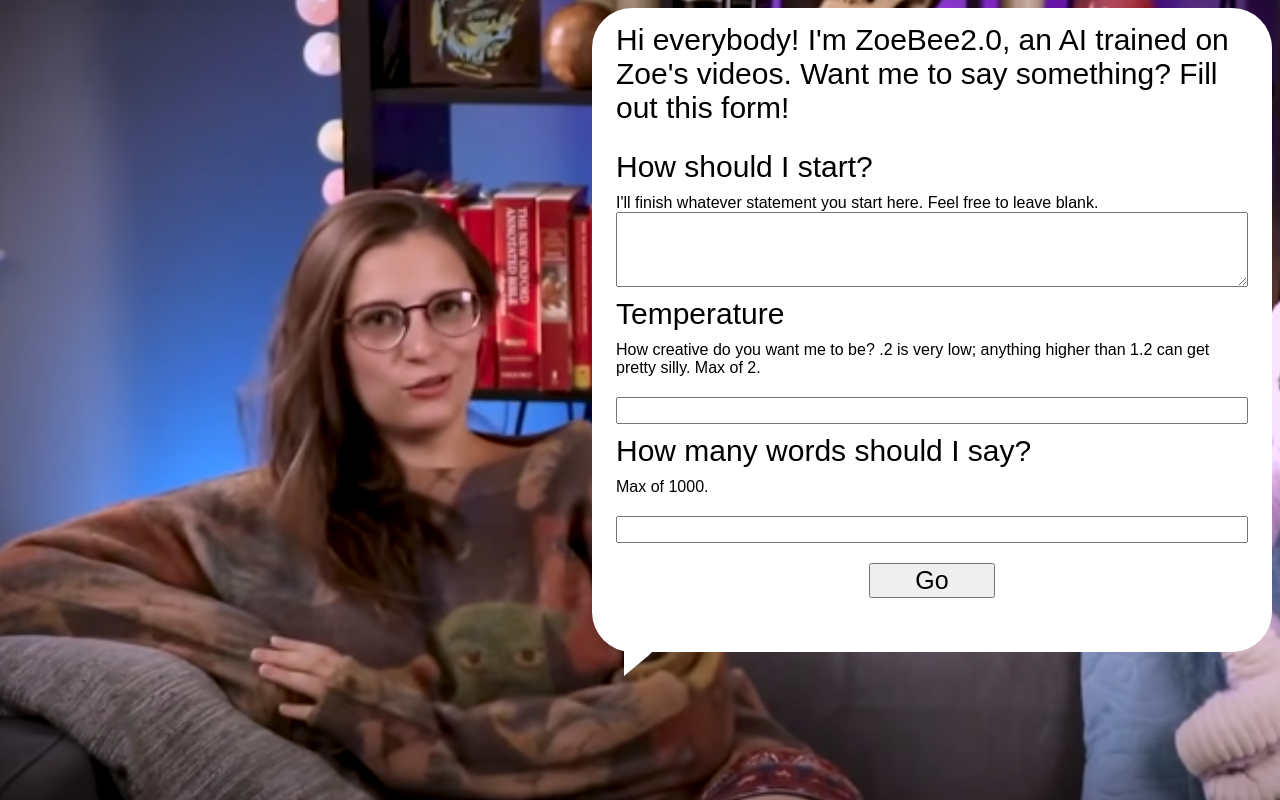
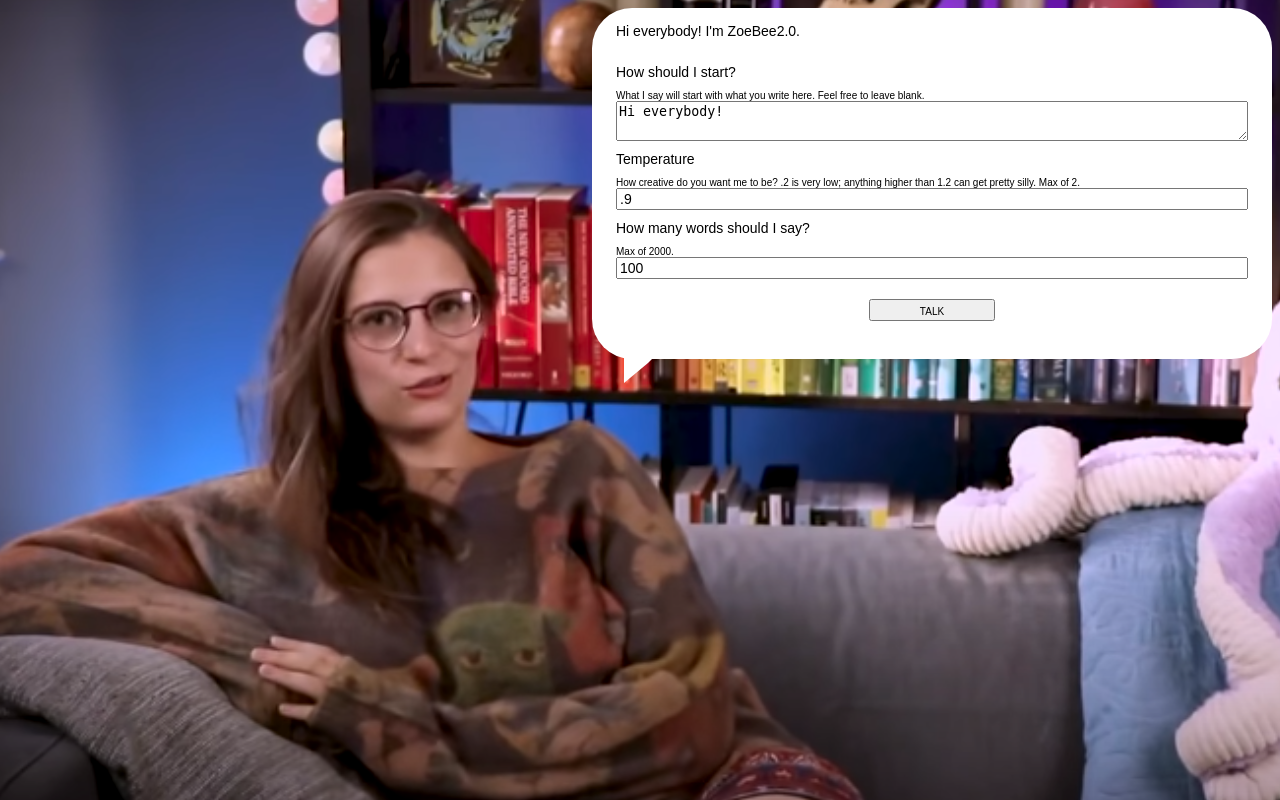
Before and after one commit to thiscoldhouse/zoebee2.0, a Flask app: page / in a window 1280 px wide. Run offline with Flask 2, Linux system fonts and the light colour scheme; some libraries are stand-ins or nearby versions.

Commit message:
WIP - website working

```diff
--- a/main.py
+++ b/main.py
@@ -1,6 +1,6 @@
 import gpt_2_simple as gpt2
 import sys
-from flask import Flask, render_template, send_from_directory, jsonify
+from flask import Flask, render_template, send_from_directory, jsonify, request
 
 app = Flask(__name__)
 
@@ -9,6 +9,25 @@ app = Flask(__name__)
 @app.route('/')
 def index():
     return render_template('index.html')
+
+@app.route('/talk', methods=['POST'])
+def talk():
+    data = request.get_json(force=True)
+    if data['length'] > 2000:
+        return jsonify('Length must be less than 1000')
+
+    text = load_and_run_model(
+            data['prefix'],
+            data['temperature'],
+            data['length']
+        )
+    print('=========')
+    print(f'Run with {data}')
+    print(text)
+    print('=========')
+    return jsonify(text)
+
+
 
 @app.route('/static')
 def staticfiles(path):
@@ -29,20 +48,14 @@ def train_model():
     return sess, gpt2
 
 def load_and_run_model(prefix, temperature=.8, length=500):
-    print('*****************************')
-    print('*****************************')
-    print('Prefix: ', prefix)
-    print('Temp: ', temperature)
-    print('Length: ', length)
-    print('*****************************')
-    print('*****************************')
     sess = gpt2.start_tf_sess()
     gpt2.load_gpt2(sess)
-    gpt2.generate(
+    return gpt2.generate(
         sess,
         length=length,
         truncate='<|endoftext|>',
-        prefix=prefix
+        prefix=prefix,
+        return_as_list=True
     )
 
 def train():
@@ -50,35 +63,4 @@ def train():
     gpt2.generate(sess)
 
 if __name__ == '__main__':
-    arg = None
-    try:
-        arg = sys.argv[1]
-    except IndexError:
-        pass
-    if arg is None:
-        app.run(host='0.0.0.0', port=8000, debug=True)
-    elif arg == 'train':
-        train()
-    elif arg == 'run':
-        prefix = None
-        temperature = 1.0
-        length = 500
-        try:
-            prefix = sys.argv[2]
-        except IndexError:
-            pass
-
-        try:
-            temperature = sys.argv[3]
-        except IndexError:
-            pass
-
-        try:
-            length = int(sys.argv[4])
-        except IndexError:
-            pass
-
-        load_and_run_model(prefix, temperature, length)
-
-    else:
-        raise ValueError('Only train or run')
+    app.run(host='0.0.0.0', port=8000, debug=True)
--- a/templates/index.html
+++ b/templates/index.html
@@ -1,33 +1,92 @@
 <html>
+  <meta name="viewport" content="width=device-width, initial-scale=1.0">
+
   <head>
     <script src="https://catastrophicthinking.com/lib/jquery-3.3.1.js"></script>
   </head>
   <body>
-    <div id="result" class="bubble" style="display:none">Type any text here and the bubble will grow to fit the text no matter how many lines.  Isn't that nifty?
+    <div id="spinny-container" style="display: none">
+      <div id="spinny">
+      </div>
+    </div>
+    <div id="result" class="bubble" style="display:none">
+      <div id="result-text"></div>
+      <button id="go-again">go again</button>
     </div>
     <div id="form" class="bubble">
       <div id="explanatory-text">
-        Hi everybody! I'm ZoeBee2.0, an AI trained on Zoe's videos. Want me to say something? Fill out this form!
+        Hi everybody! I'm ZoeBee2.0.
       </div>
       <form id="form">
         <label>How should I start?</label>
         <label class="helper">
-          I'll finish whatever statement you start here. Feel free to leave blank.
+          What I say will start with what you write here. Feel free to leave blank.
         </label>
-        <textarea type="textarea" id="prefix"></textarea>
+        <textarea type="textarea" id="prefix">Hi everybody!</textarea>
         <label>Temperature</label>
         <label class="helper">
           How creative do you want me to be? .2 is very low; anything higher than 1.2 can get pretty silly. Max of 2.
         </label>
-        <input type="number" step="0.1" id="" max="2">
+        <input type="number" step="0.1" id="temperature" min="0" max="2" value=".9">
         <label>How many words should I say?</label>
-        <label class="helper">Max of 1000.</label>
-        <input type="number" step="1" id="length" max="1000">
-        <button id="go">Go</button>
+        <label class="helper">Max of 2000.</label>
+        <input type="number" step="1" id="length" min="0" max="1000" value="100">
+        <button id="go">talk</button>
       </form>
     </div>
     <script>
+
+      function displayBubble(name){
+        $(".bubble").css("display", "none");
+        $("#" + name).css("display", "block");
+      }
+      function spin(){
+        $("#spinny-container").css("display", "block");
+      }
+      function stopSpinning(){
+        $("#spinny-container").css("display", "none");
+      }
+
+      function goAgain(e){
+        displayBubble('form');
+      }
+
+      function go(e){
+        e.preventDefault(); // avoid html forms default behavior
+        let prefix = $("#prefix").val();
+        let temperature = parseFloat($("#temperature").val());
+        let length = parseInt($("#length").val());
+        if (length < 0 || length > 1000){
+          window.alert('Temperature must be between 0 and 2');
+        }
+        if (temperature > 2 || temperature < 0){
+          window.alert('Temperature must be between 0 and 2');
+        }
+        spin()
+        $.ajax({
+          url: '/talk',
+          type: "POST",
+          data: JSON.stringify({
+            'prefix': prefix,
+            'temperature': temperature,
+            'length': length
+          }),
+          contentType: 'application/json; charset=utf-8',
+          dataType: 'json',
+          timeout: 30000,
+          success: function(data){
+            $("#result-text").text(data);
+            displayBubble("result");
+            stopSpinning();
+          },
+          error: function(data){
+            debugger;
+          }
+        });
+      }
       $(document).ready(function(){
+        $("#go").on("click", go);
+        $("#go-again").on("click", goAgain);
       });
     </script>
     <style>
@@ -37,17 +96,24 @@
           background-position: left;
           background-color: #353757;
       }
+      @media only screen and (max-width: 600px) {
+          body{
+              background-size: auto 42%;
+          }
+      }
 
-      #go{
+      button {
+          font-variant: small-caps;
           width: 20%;
           left: 40%;
           text-align: center;
           position: relative;
           margin-top: 20px;
-          font-size: 25px;
+          font-size: 14px;
       }
+
       .helper{
-          font-size: 16px;
+          font-size: 10px;
           text-align: left;
       }
       #form {
@@ -61,22 +127,53 @@
           width: 100%;
       }
       #form textarea{
-          font-size: 28px;
+
           width: 100%;
-          height:75px;
+          height: 40px;
           float: left;
       }
       #form input{
           float: left;
-          font-size: 18px;
+          font-size: 14px;
           width: 100%;
-          margin-top: 20px;
+      }
+      #spinny-container{
+          position: absolute;
+          background-color: gray;
+          opacity: 50%;
+          width: 100%;
+          height: 100%;
+          z-index: 10000;
+          overflow: hidden;
+      }
+      #spinny{
+          overflow: hidden;
+          width: 100px;
+          height: 100px;
+          background: linear-gradient(180deg, white, black);
+          animation-name: spin;
+          animation-duration: 2000ms;
+          animation-iteration-count: infinite;
+          animation-timing-function: linear;
+          border-radius: 50%;
+          display: block;
+          /* margin: auto; */
+          margin: 250px auto;
+      }
 
+      @keyframes spin {
+          from {
+              transform:rotate(0deg);
+          }
+          to {
+              transform:rotate(360deg);
+          }
       }
+
       .bubble {
           position: relative;
           font-family: sans-serif;
-          font-size: 30px;
+          font-size: 14px;
           width: 50%;
           max-width: 50%;
           background: #fff;
@@ -99,7 +196,12 @@
           bottom: -24px;
           float: right;
       }
-
+      /* @media only screen and (max-width: 600px) { */
+      /*     .bubble{ */
+      /*         max-height: 50%; */
+      /*         overflow-y: scroll; */
+      /*     } */
+      /* } */
     </style>
 
   </body>
```
